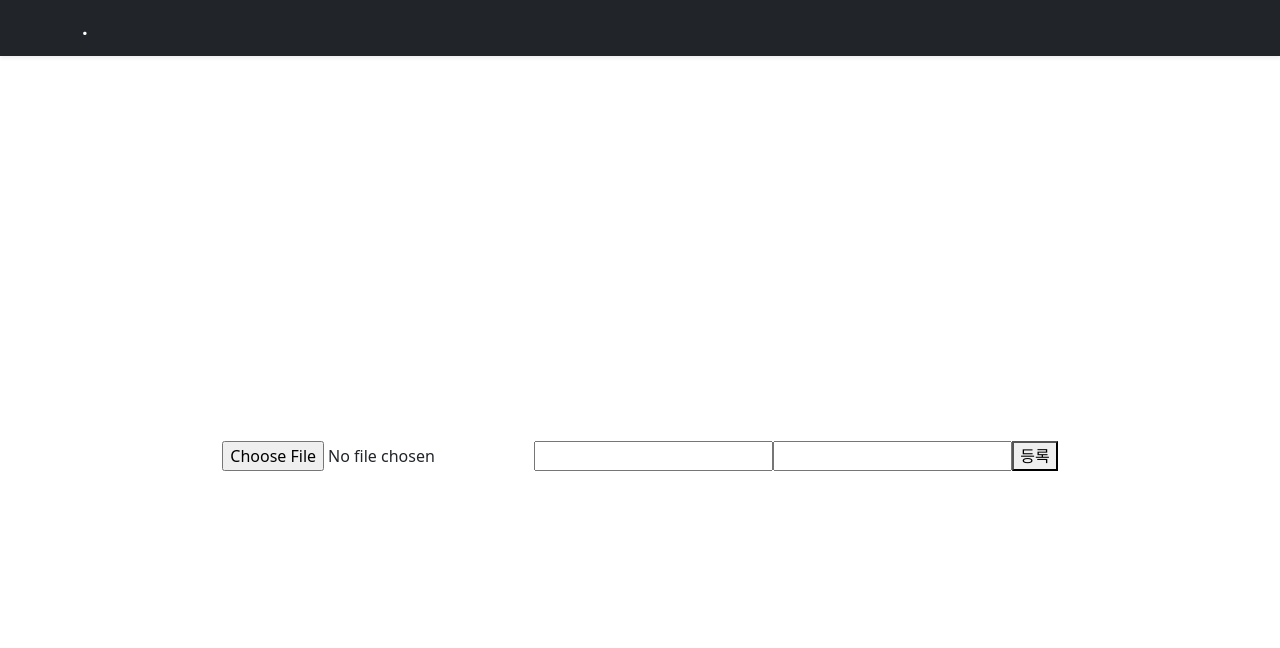
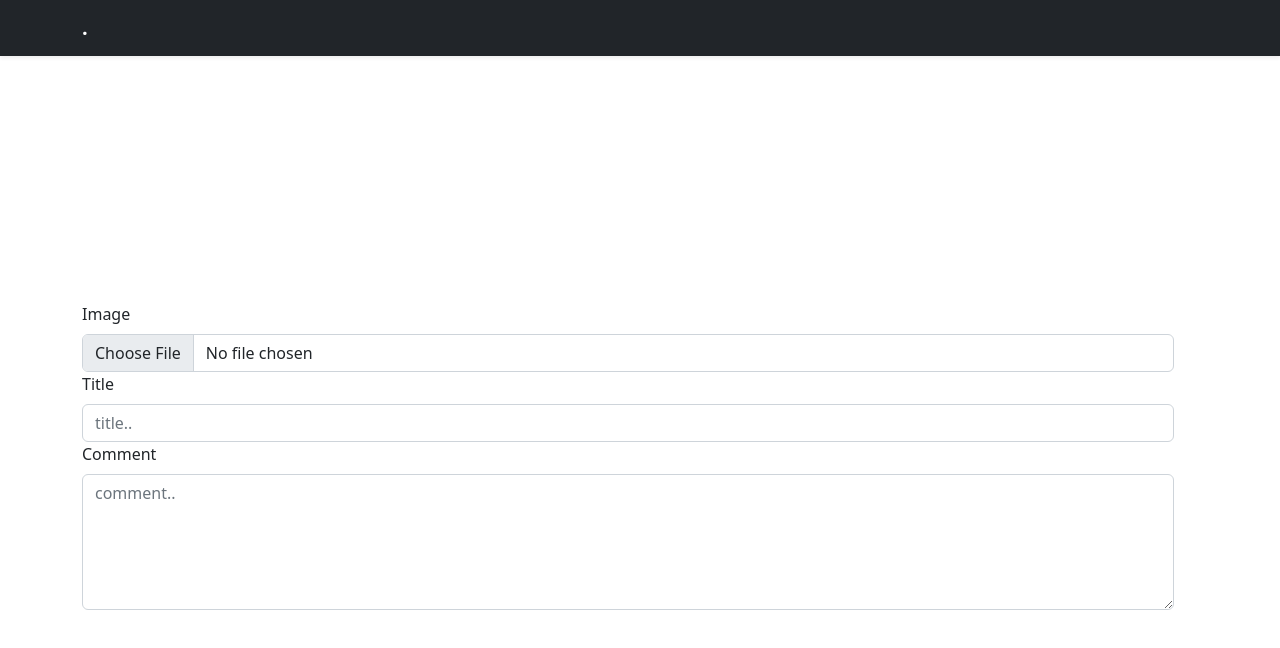
Before and after one commit to rlarmsqn/mongodb-nodejs, a React (Create React App) app in the folder client/: page /registerContent in a window 1280 px wide. Shown: the top 648 px of the page. Built offline with nearby package versions, Linux system fonts and the light colour scheme; no server answers.

Commit message:
form css update

```diff
--- a/client/src/components/views/RegisterContentPage.js
+++ b/client/src/components/views/RegisterContentPage.js
@@ -33,14 +33,25 @@ function RegisterContentPage() {
     }
 
     return (
-        <div style={{
-            display: 'flex', justifyContent: 'center', alignItems: 'center',
-            width: '100%', height: '100vh'
-        }}>
-            <input name='file' type='file' accept='image/*' onChange={onFileHandler}/>
+        <div className="container">
+            <div className="row" style={{display: 'flex', justifyContent: 'center', alignItems: 'center',
+                width: '100%', height: '100vh'}}>
+                <div className="col-12">
+                    <label htmlFor="formFile" className="form-label">Image</label>
+                    <input className="form-control" type="file" name="file"/>
+
+                    <label htmlFor="formGroupExampleInput" className="form-label">Title</label>
+                    <input type="text" className="form-control" placeholder="title.." maxLength={17}/>
+
+                    <label htmlFor="formGroupExampleInput2" className="form-label">Comment</label>
+                    <textarea className="form-control" placeholder="comment.." style={{height:'17vh'}} maxLength={50}/>
+                </div>
+
+                {/*<input name='file' type='file' accept='image/*' onChange={onFileHandler}/>
             <input type='text' onChange={onTitleHandler}/>
             <input type='text' onChange={onCommentHandler}/>
-            <button className={'registerBtn'} onClick={onRegisterHandler}>등록</button>
+            <button className={'registerBtn'} onClick={onRegisterHandler}>등록</button>*/}
+            </div>
         </div>
     )
 }
```
